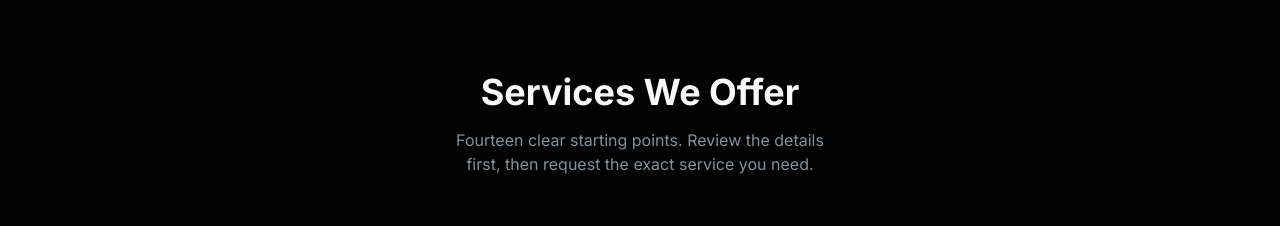
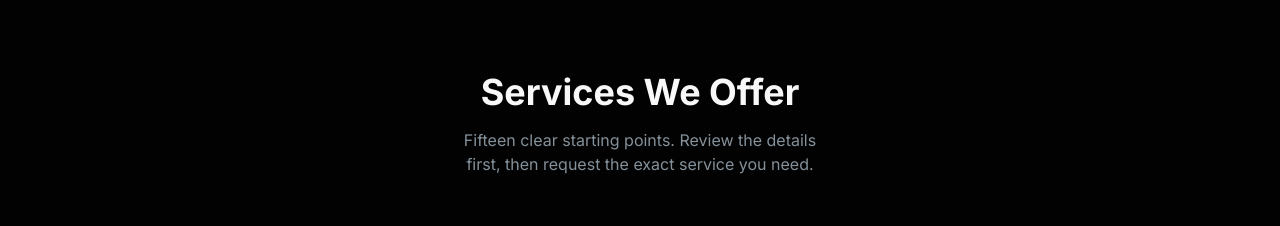
Before and after one commit to NorthForgeDigital/northforge-main-hub, a Next.js app: page / in a window 1280 px wide. Shown: the part 860-1086 px from the top of the page. Built offline with nearby package versions, Linux system fonts and the light colour scheme.

Commit message:
Update service count for appointment automation offer

```diff
--- a/components/services-section.tsx
+++ b/components/services-section.tsx
@@ -13,7 +13,7 @@ export function ServicesSection() {
             Services We Offer
           </h2>
           <p className="text-muted-foreground max-w-2xl mx-auto text-balance">
-            Fourteen clear starting points. Review the details first, then request the exact service you need.
+            Fifteen clear starting points. Review the details first, then request the exact service you need.
           </p>
         </div>
 
```
